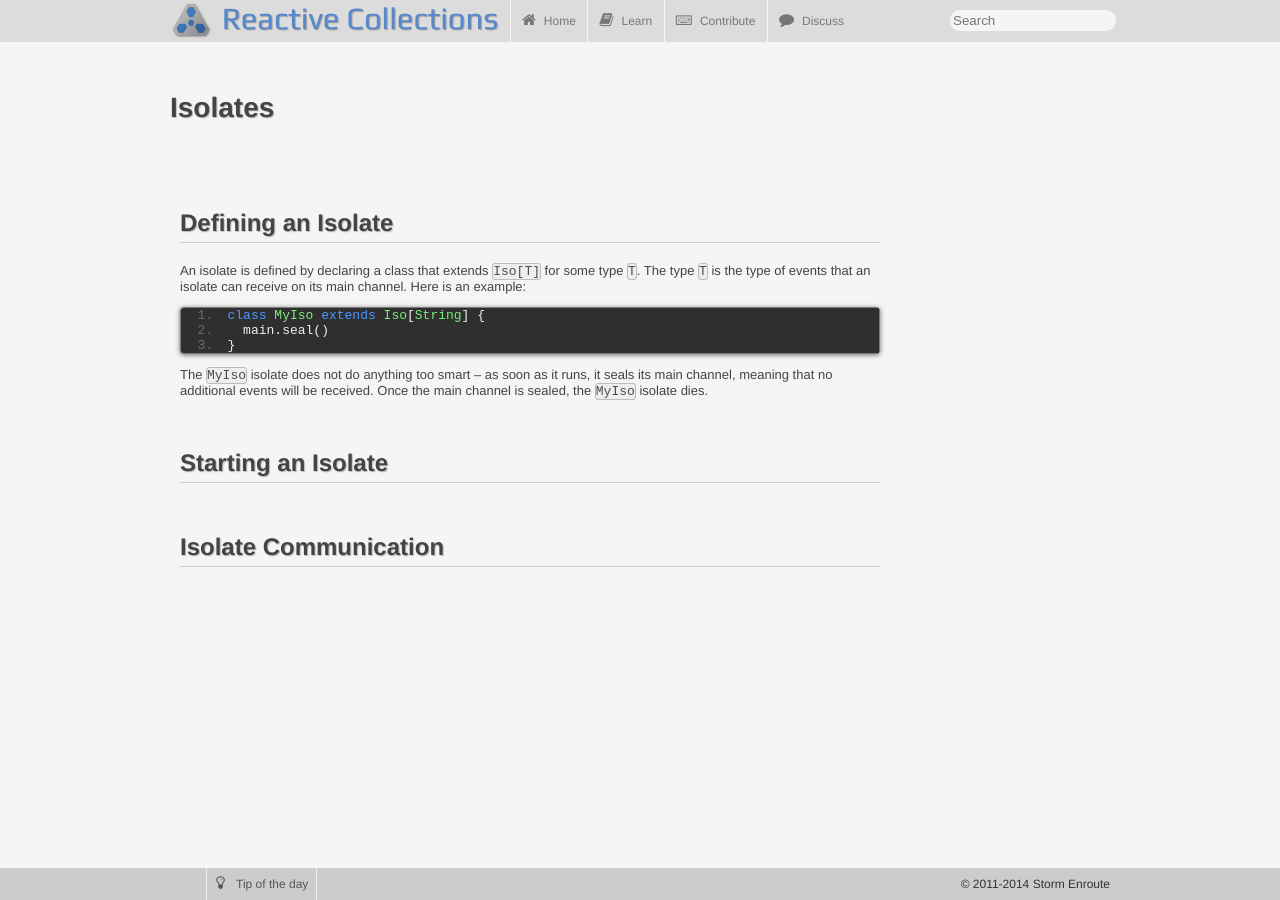
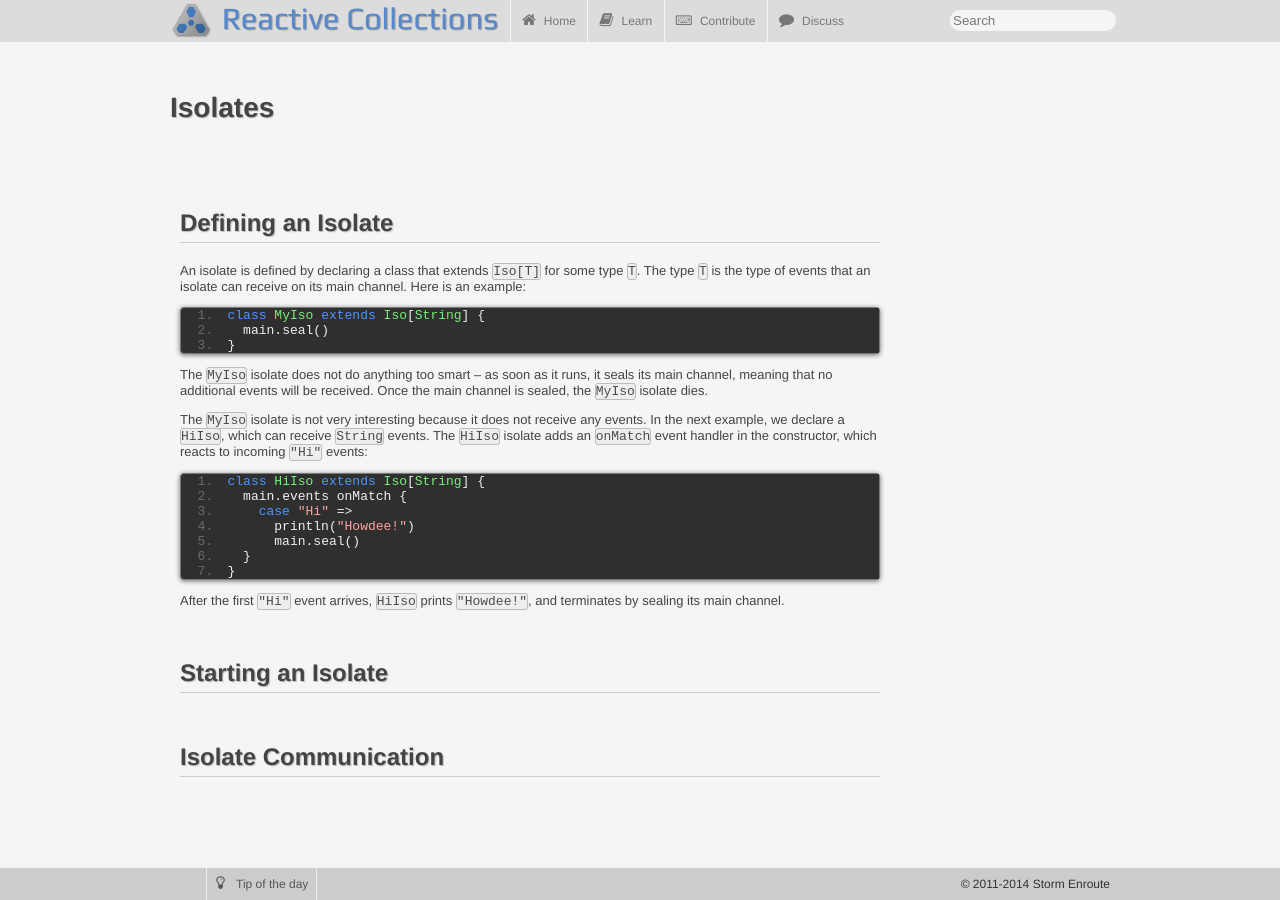
Before and after one commit to reactors-io/reactors-io.github.io, a Jekyll site: the page built from docs/0.6/isolates.md, in a window 1280 px wide. Built offline with Jekyll 4.4.1, drawn with Linux system fonts in a browser that asks for light colours.

Commit message:
Add more interesting example.

```diff
--- a/docs/0.6/isolates.md
+++ b/docs/0.6/isolates.md
@@ -28,6 +28,22 @@ The `MyIso` isolate does not do anything too smart -- as soon as it runs,
 it seals its main channel, meaning that no additional events will be received.
 Once the main channel is sealed, the `MyIso` isolate dies.
 
+The `MyIso` isolate is not very interesting because it does not receive any events.
+In the next example, we declare a `HiIso`, which can receive `String` events.
+The `HiIso` isolate adds an `onMatch` event handler in the constructor,
+which reacts to incoming `"Hi"` events:
+
+    class HiIso extends Iso[String] {
+      main.events onMatch {
+        case "Hi" =>
+          println("Howdee!")
+          main.seal()
+      }
+    }
+
+After the first `"Hi"` event arrives, `HiIso` prints `"Howdee!"`,
+and terminates by sealing its main channel.
+
 
 ## Starting an Isolate
 
```
